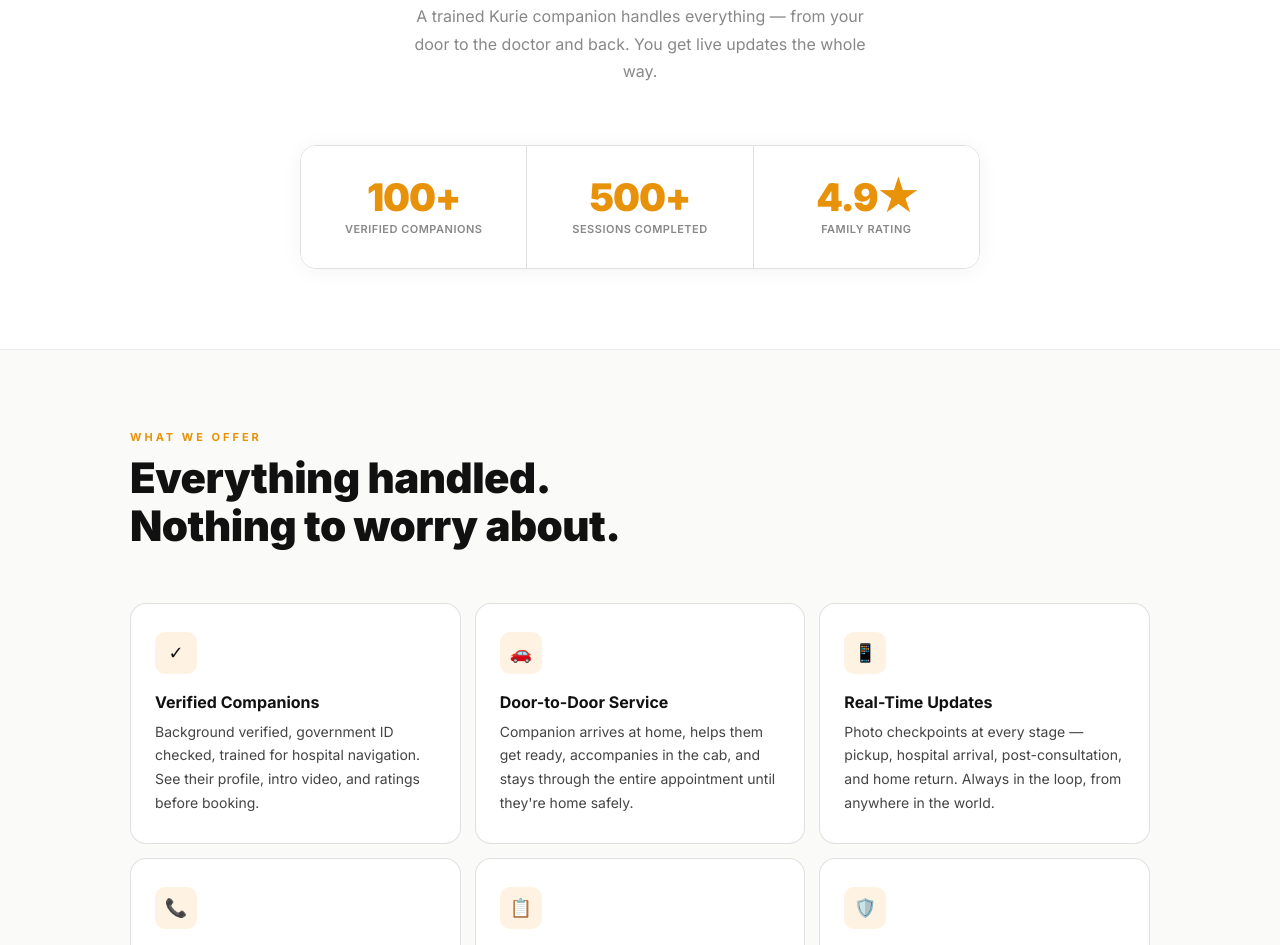
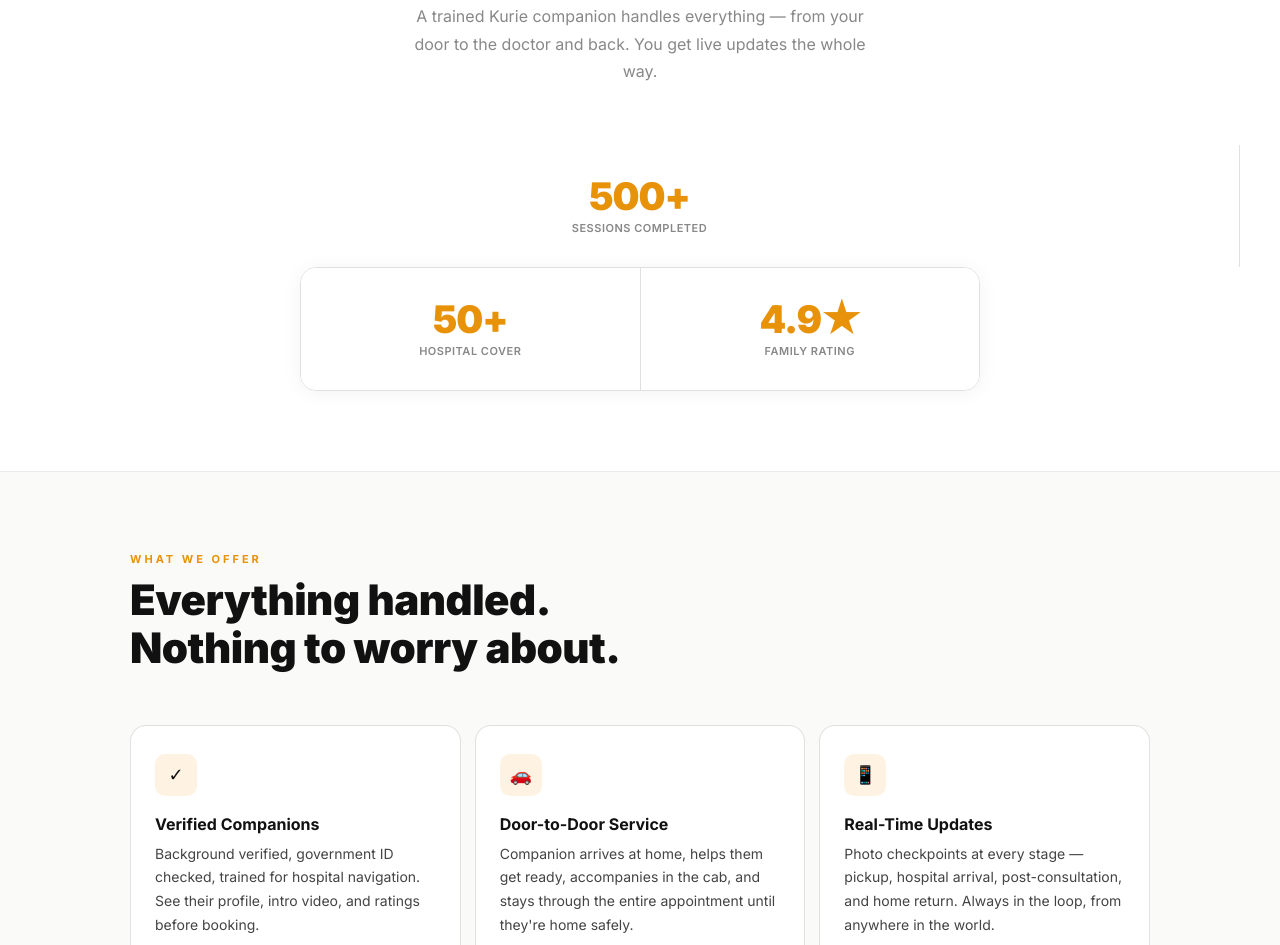
Before and after one commit to AbdulAlim-01/kurie, a plain HTML site: page index.html in a window 1280 px wide. Shown: the part 1049-1994 px from the top of the page. Drawn offline with Linux system fonts and the light colour scheme.

Commit message:
Add new stats section and hospital cover stat

```diff
--- a/index.html
+++ b/index.html
@@ -697,14 +697,15 @@
   </h2>
   <p class="trust-sub">A trained Kurie companion handles everything — from your door to the doctor and back. You get live updates the whole way.</p>
 
-  <div class="stats" id="stats-section">
-    <div class="stat">
-      <div class="stat-number" data-target="100" data-suffix="+">0+</div>
-      <div class="stat-label">Verified Companions</div>
-    </div>
+
     <div class="stat">
       <div class="stat-number" data-target="500" data-suffix="+">0+</div>
       <div class="stat-label">Sessions Completed</div>
+    </div>
+    <div class="stats" id="stats-section">
+    <div class="stat">
+      <div class="stat-number" data-target="50" data-suffix="+">0+</div>
+      <div class="stat-label">Hospital Cover</div>
     </div>
     <div class="stat">
       <div class="stat-number" data-target="4.9" data-suffix="★" data-decimal="true">0★</div>
```
